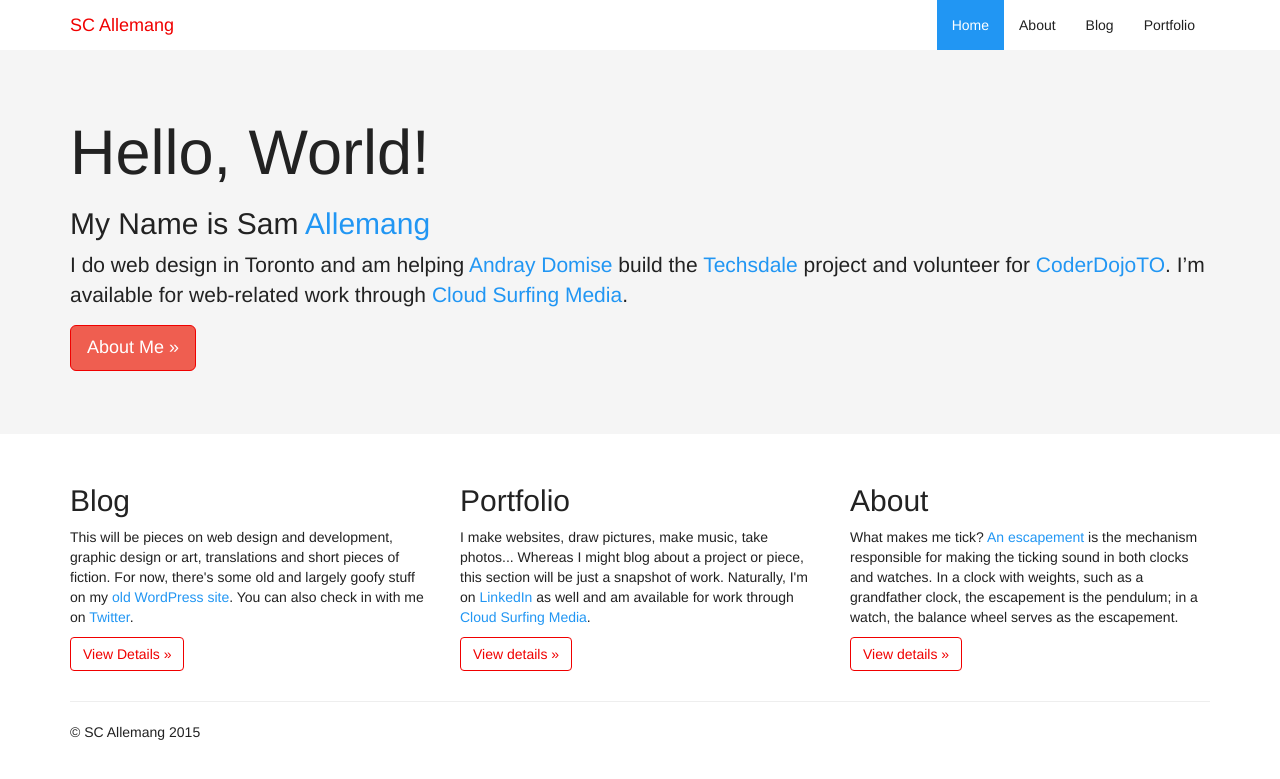
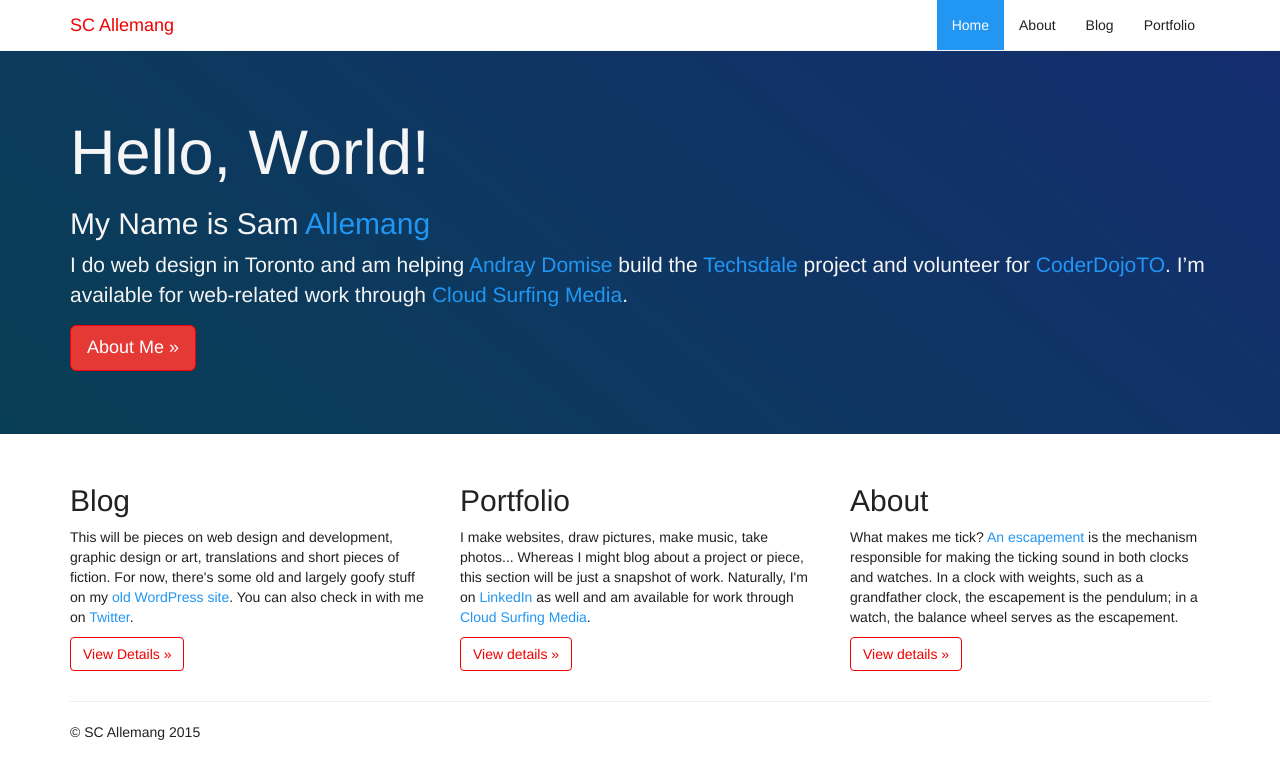
Before and after one commit to scallemang/-OLD_scallemang.github.io, a Jekyll site: the page built from index.md, in a window 1280 px wide. Shown: the top 779 px of the page. Built offline with Jekyll 4.4.1, drawn with Linux system fonts in a browser that asks for light colours.

Commit message:
Gradient background on homepage .jumbotron and complementary CSS.

```diff
--- a/css/sca.css
+++ b/css/sca.css
@@ -36,7 +36,9 @@
 
 .btn-primary {
 	background-image: none;
-	background-color: #ef5e50;
+	/*background-color: #ef5e50;*/
+	background-color: #E53935;
+	color: #fff;
 	border-color: #f00000;
 }
 
@@ -48,12 +50,17 @@
 }
 
 .btn-primary:hover, .btn-primary:focus, .btn-primary.focus, .btn-primary:active, .btn-primary.active, .open>.dropdown-toggle.btn-primary {
-	background-color: #E53935;
-	border-color: #f00000;
+	background-color: #D32F2F;
+	border-color: #B71C1C;
 }
 
 .jumbotron {
-	background-color: #f5f5f5;
+	background: linear-gradient(219deg, #b71c1c, #880e4f, #1a237e, #004d40, #1b5e20, #f57f17);
+	background-size: 1200% 1200%;
+	-webkit-animation: JumbotronGradient 30s ease infinite;
+	-moz-animation: JumbotronGradient 30s ease infinite;
+	animation: JumbotronGradient 30s ease infinite;
+	color: #f5f5f5;
 }
 
 a {
@@ -111,6 +118,22 @@ a:hover, a:focus, a:visited {
 	font-size: 95%;
 }
 
+@-webkit-keyframes JumbotronGradient {
+    0%{background-position:14% 0%}
+    50%{background-position:87% 100%}
+    100%{background-position:14% 0%}
+}
+@-moz-keyframes JumbotronGradient {
+    0%{background-position:14% 0%}
+    50%{background-position:87% 100%}
+    100%{background-position:14% 0%}
+}
+@keyframes JumbotronGradient {
+    0%{background-position:14% 0%}
+    50%{background-position:87% 100%}
+    100%{background-position:14% 0%}
+}
+
 @media (min-width: 992px) {
 	.columns {
 		-webkit-columns: 2 150px;
```
